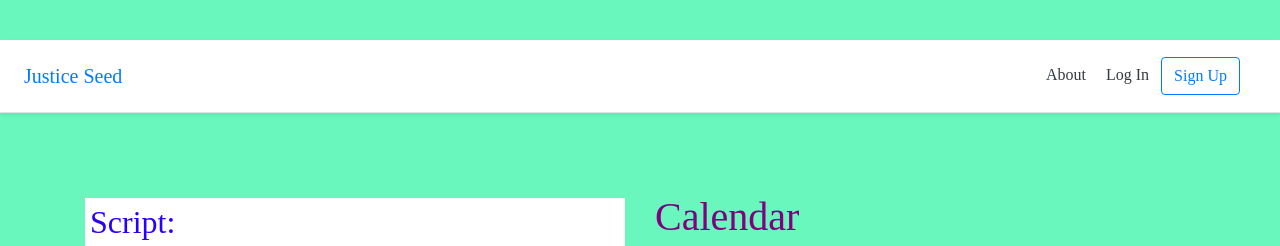
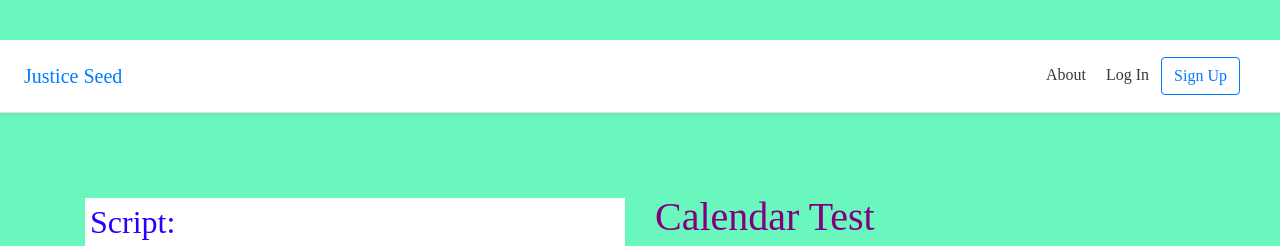
Before and after one commit to elviktor/intake-tool, a Django app: page /intaketool/ in a window 1280 px wide. Shown: the top 246 px of the page. Run offline with Django 3.2, Linux system fonts and the light colour scheme; parts of the project's set-up code (start-up, migrations or seed data) failed here and were passed over; some libraries are stand-ins or nearby versions; some web fonts are replaced.

Commit message:
chore: Clean tool07

```diff
--- a/backend/templates/intaketool/intaketool.html
+++ b/backend/templates/intaketool/intaketool.html
@@ -85,7 +85,7 @@
     </div>
   </div>
   <div class="col-md-6">
-    <h1>Calendar</h1>
+    <h1>Calendar Test</h1>
     <iframe src="https://calendar.google.com/calendar/embed?src=spjc62km27aifl6a04vkbv0lts%40group.calendar.google.com&ctz=America%2FNew_York"
         style="border: 0" width="100%" height="400px" frameborder="0" scrolling="no">
     </iframe>
```
